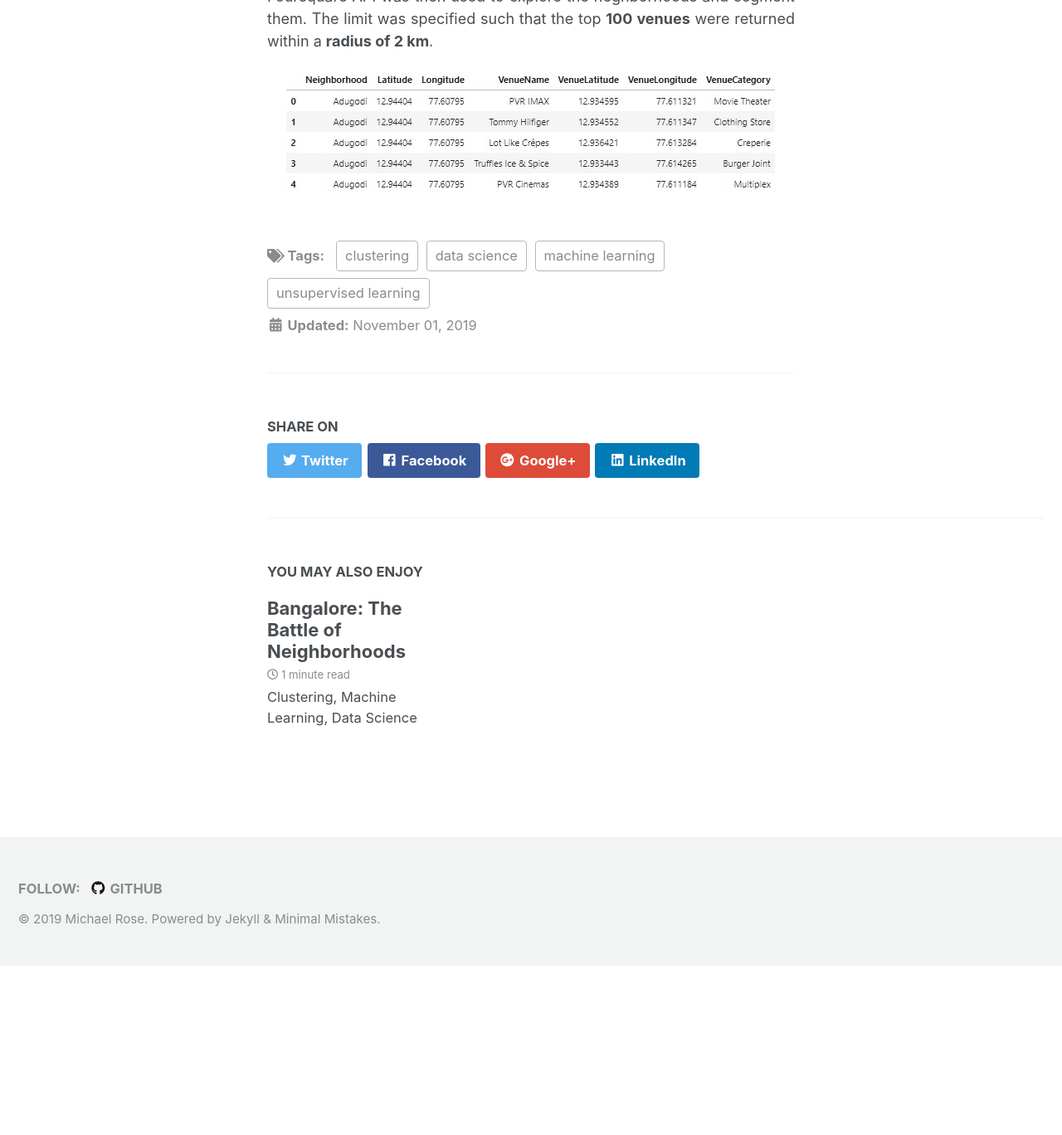
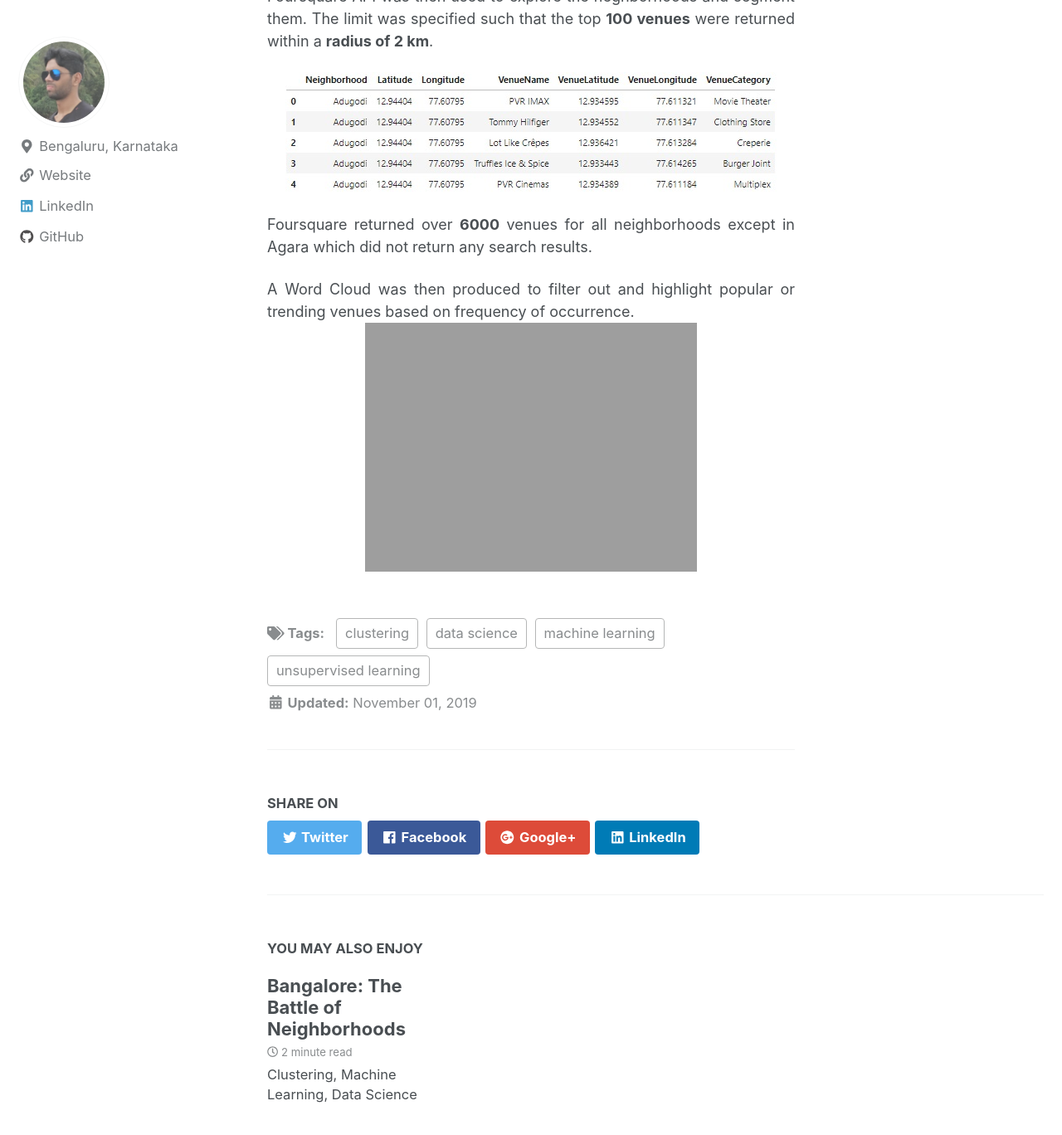
Before and after one commit to gopalrahulrg/gopalrahulrg.github.io, a Jekyll site: the page built from _posts/2019-11-01-cnbr.md, in a window 1280 px wide and 1400 px high, scrolled down 2332 px. Shown: the top 1368 px of the window at 83% size. Built offline with Jekyll 4.4.1, drawn with Linux system fonts in a browser that asks for light colours; nearby versions of some CDN libraries; before the commit the page ends 3495 px from its top, so only the background shows below that; some of the changed text lies outside the part shown.

Commit message:
Update 2019-11-01-cnbr.md

```diff
--- a/_posts/2019-11-01-cnbr.md
+++ b/_posts/2019-11-01-cnbr.md
@@ -54,3 +54,9 @@ Unfortunately, public data related to demographic and social parameters for all
 <div style="text-align: justify"><p>Foursquare API was then used to explore the neghborhoods and segment them. The limit was specified such that the top <b>100 venues</b> were returned within a <b>radius of 2 km</b>.</p>
 
 <div style="text-align: center"><img src="{{ site.url }}{{ site.baseurl }}/assets/images/cnbr/cnbr_3.jpg">
+
+<p></p>
+
+<div style="text-align: justify"><p>Foursquare returned over <b>6000</b> venues for all neighborhoods except in Agara which did not return any search results.</p> A Word Cloud was then produced to filter out and highlight popular or trending venues based on frequency of occurrence.
+
+<div style="text-align: center"><img src="{{ site.url }}{{ site.baseurl }}/assets/images/cnbr/cnbr_4.jpg">
```
